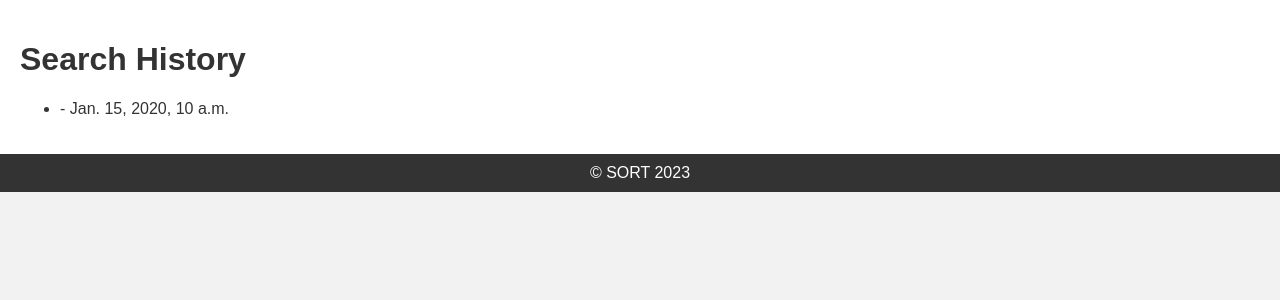
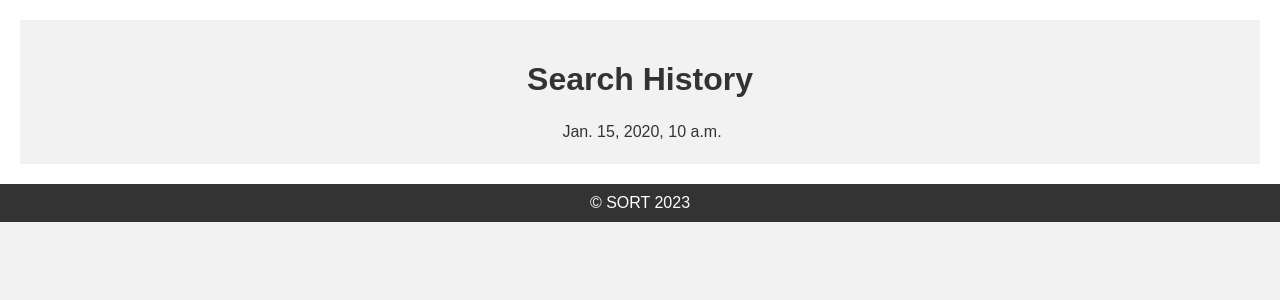
Before and after one commit to agamsara/S.O.R.T, a Django app: template templates/history.html in a window 1280 px wide. Shown: the part 38-338 px from the top of the page. Run offline with Django 3.2, Linux system fonts and the light colour scheme; the template is opened without the code that fills it: most values are stand-ins (such as "Sample title", 1, 10 or a date in 2020).

Commit message:
Updated History UI

```diff
--- a/templates/history.html
+++ b/templates/history.html
@@ -1,14 +1,21 @@
 {% extends 'base.html' %}
 
 {% block content %}
-  <h1>Search History</h1>
+  <div style="background-color: #f2f2f2; padding: 20px;">
+    <h1 style="text-align: center;">Search History</h1>
     {% if history_items %}
-    <ul>
+      <table style="margin: 0 auto;">
+        <tbody>
           {% for item in history_items %}
-        <li>{{ item.query }} - {{ item.timestamp }}</li>
+            <tr>
+              <td>{{ item.query }}</td>
+              <td>{{ item.timestamp }}</td>
+            </tr>
           {% endfor %}
-    </ul>
+        </tbody>
+      </table>
     {% else %}
       <p>No search history found.</p>
     {% endif %}
+  </div>
 {% endblock %}
```
Lines whose indentation alone changed are shown as unchanged.
